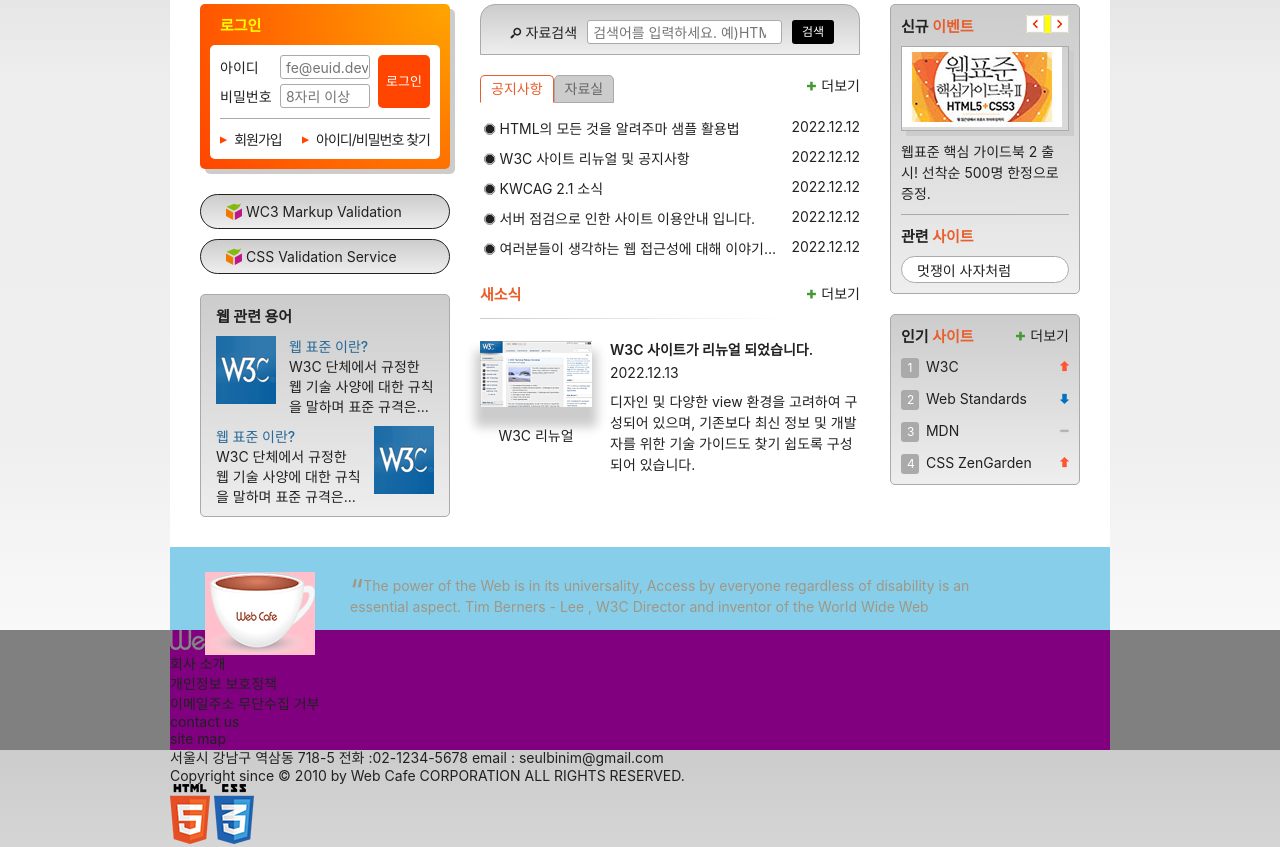
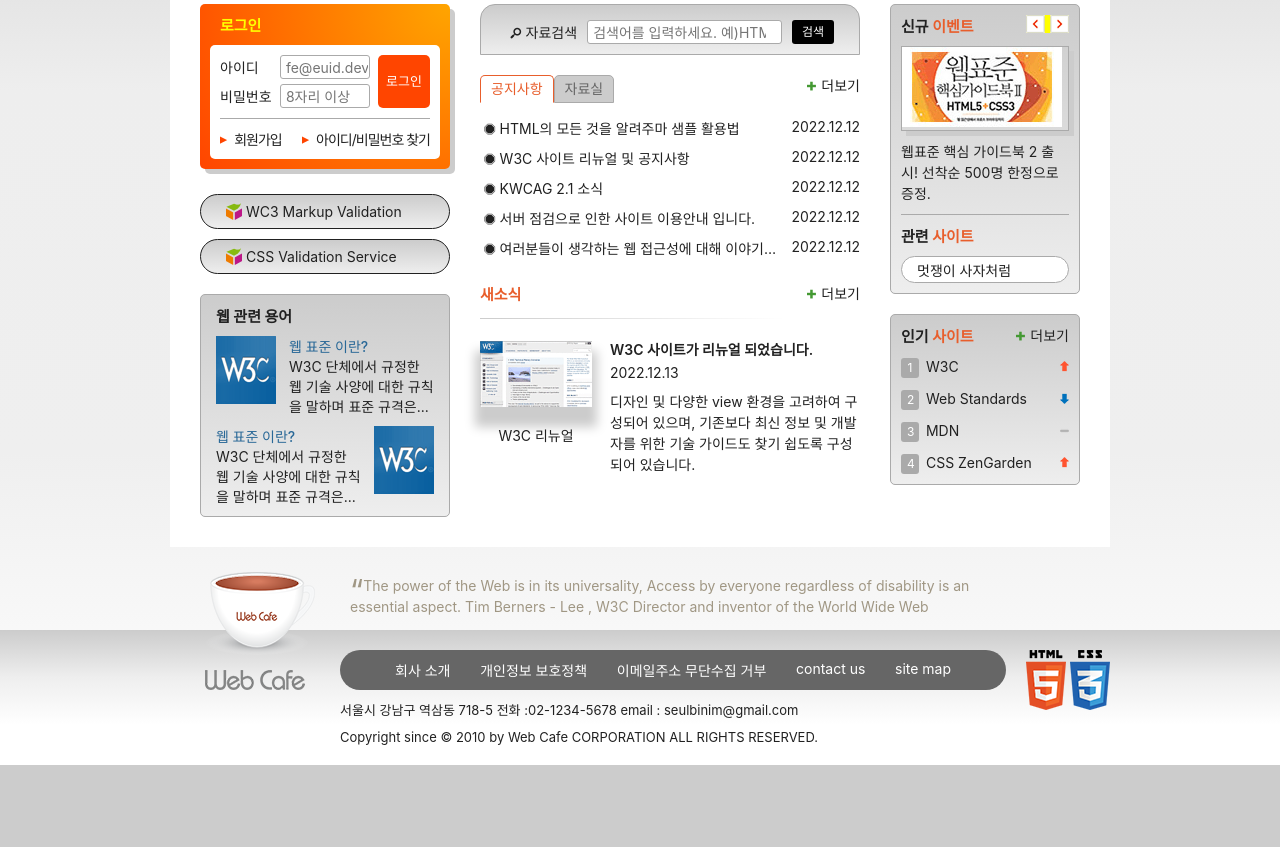
Before and after one commit to 5wintaek/HTML5, a website: page index.html in a window 1280 px wide. Shown: the part 273-1120 px from the top of the page. After the commit the page ends 1038 px from the top, so only its background shows below. Drawn offline with Linux system fonts and the light colour scheme; a web font is replaced by a local one.

Commit message:
고정형 레이아웃 끝

```diff
--- a/styles/style.css
+++ b/styles/style.css
@@ -878,7 +878,7 @@
 
 /* 슬로건 */
 .slogan {
-  background-color: skyblue;
+  /* background-color: skyblue; */
   position: relative;
   padding: 15px 100px 15px 180px;
 }
@@ -894,7 +894,7 @@
 }
 
 .slogan-title {
-  background: pink;
+  /* background: pink; */
   width: 110px;
   height: 83px;
   position: absolute;
@@ -921,10 +921,50 @@
 
 /* 푸터 */
 .footer {
-  background-color: gray;
+  background: #ccc linear-gradient(to bottom, #ccc 0%, #eee 35%, #fff 70%, #fff 100%);
 }
 
 .footer-inner {
-  background-color: purple;
-  height: 15vh;
+  /* background-color: pink; */
+  display: flex;
+  flex-flow: row nowrap;
+  /* gap 은 margin처럼 박스값의 포함이 안된다 */
+  gap: 20px;
+  padding: 20px 0;
 }
+
+.footer-logo {
+  /* background-color: #1e5799; */
+  /* padding: 20px 15px; */
+  width: 150px;
+  padding: 20px 0 0 35px;
+}
+
+.footer-inner-wrapper {
+  /* background-color: lime; */
+  /* 넓어지면서 옆에 뱃지를 밀어냄 */
+  flex: 1 1 auto;
+  /* flex : grow shinrk basis */
+}
+
+.guide-list {
+  display: flex;
+  flex-flow: row nowrap;
+  background-color: #666;
+  color: white;
+  padding: 4px 45px;
+  justify-content: space-between;
+  border-radius: 30px;
+}
+
+.guide-list a {
+  display: block;
+  padding: 6px 10px;
+}
+
+.address,
+.copyright {
+  display: block;
+  font-size: 13px;
+  margin-top: 10px;
+}
```
